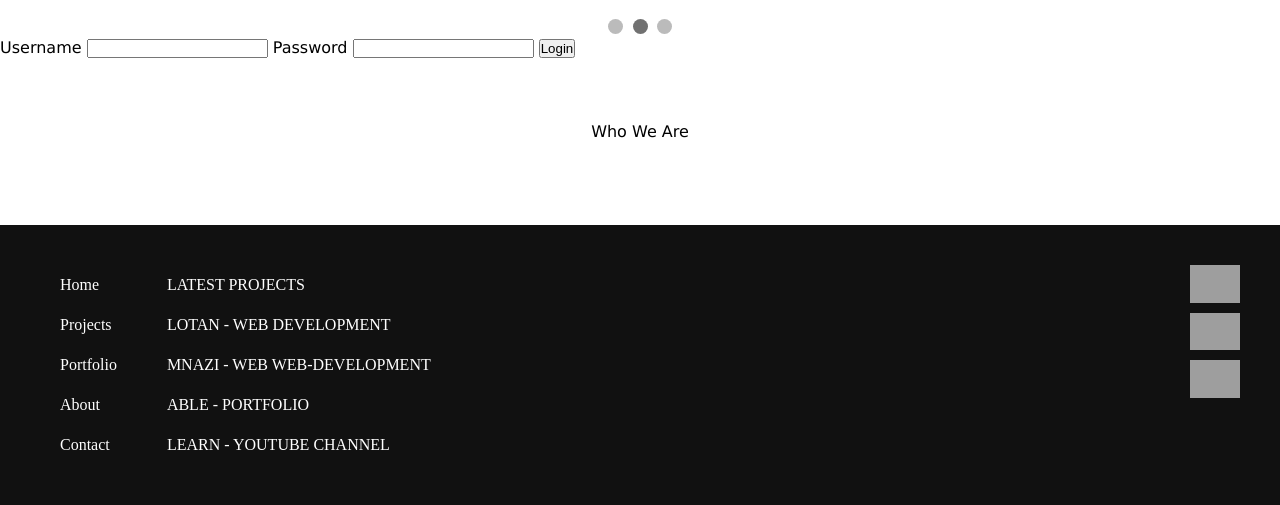
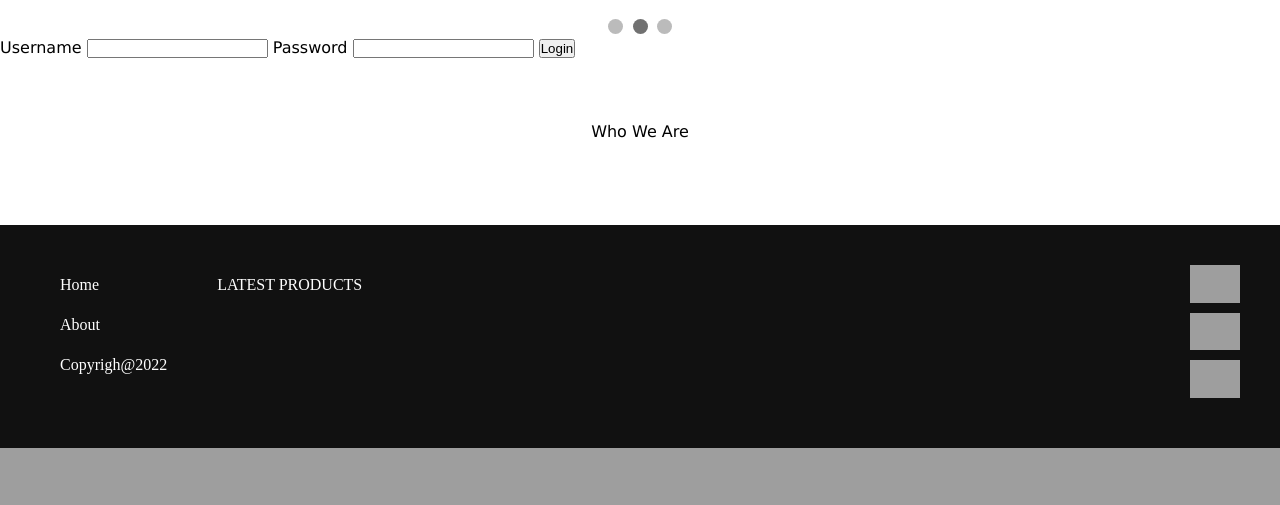
Before and after one commit to Lotany/Rizcakes, a PHP site: page /index.php in a window 1280 px wide. Shown: the part 888-1393 px from the top of the page. After the commit the page ends 1336 px from the top, so only its background shows below. Run offline with PHP 8.4, Linux system fonts and the light colour scheme; data that the repository does not hold is empty; some libraries are stand-ins or nearby versions; grey boxes are pictures that could not be loaded.

Commit message:
lotan frontend

```diff
--- a/footer.php
+++ b/footer.php
@@ -2,25 +2,15 @@
     <footer>
         <ul class="footer-main-links">
             <li><a href="cases.html">Home</a></li>
-            <li><a href="cases.html">Projects</a></li>
-
-            <li><a href="cases.html">Portfolio</a></li>
-
             <li><a href="cases.html">About</a></li>
-
-            <li><a href="cases.html">Contact</a></li>
+            <li><a href="#">Copyrigh@2022</a></li>
         </ul>
 
         <ul class="footer-links-cases">
-            <li><p>Latest Projects</p></li>
-            <li><a href="#">LOTAN - WEB DEVELOPMENT</a></li>
+            <li><p>Latest Products</p></li>
 
-            <li><a href="#">MNAZI - WEB WEB-DEVELOPMENT</a></li>
+        </ul>
 
-            <li><a href="#">ABLE - PORTFOLIO</a></li>
-
-            <li><a href="#">LEARN - YOUTUBE CHANNEL</a></li>
-        </ul>
         <div class="footer-sm">
             <a href="#">
                 <img src="icons/github.gif" alt="github icon">
@@ -33,7 +23,10 @@
             </a>
 
         </div>
+
         </footer>
+
+
         <script>
 let slideIndex = 0;
 showSlides();
```
